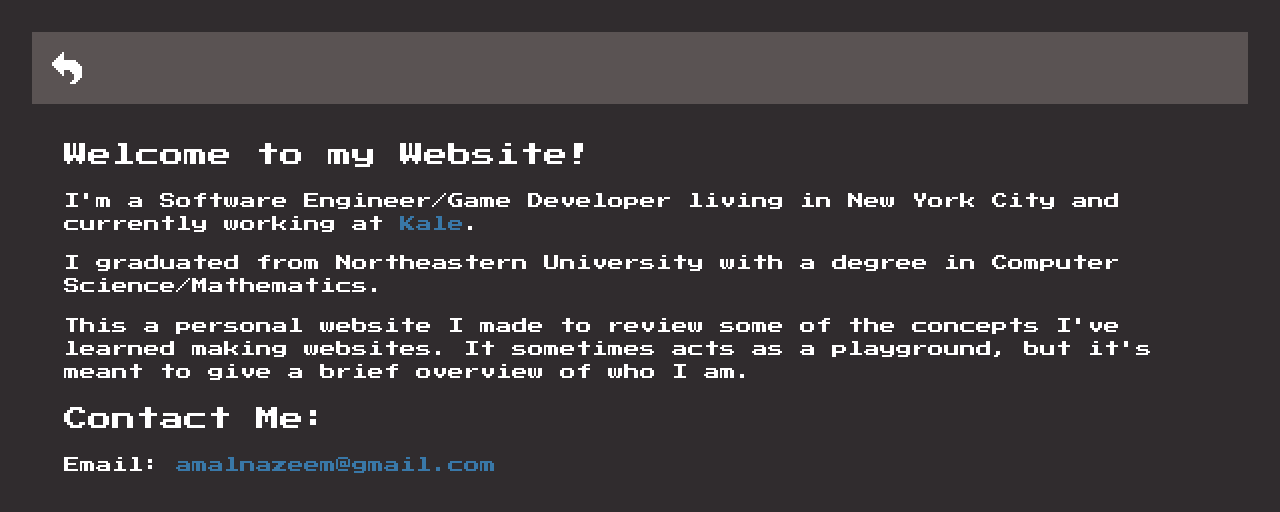
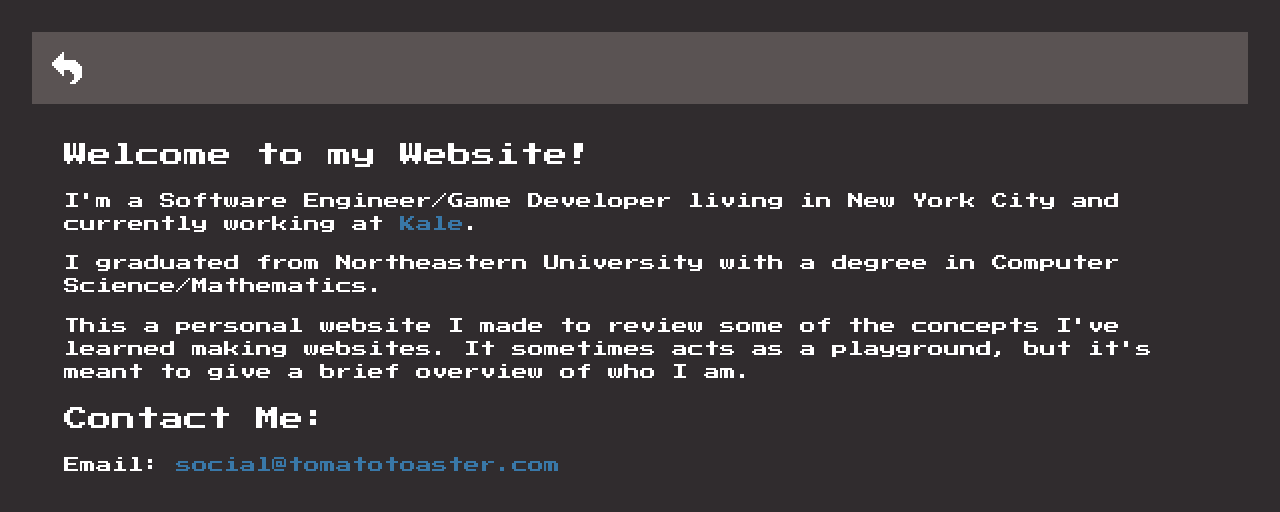
Before and after one commit to TomatoToaster/Website, a React app: page /about in a window 1280 px wide. Shown: the top 512 px of the page. Built offline with nearby package versions, Linux system fonts and the light colour scheme.

Commit message:
Update About.jsx

```diff
--- a/src/components/About.jsx
+++ b/src/components/About.jsx
@@ -16,7 +16,7 @@ class Stuff extends Component {
                 </p>
                 <h2>Contact Me:</h2>
                 <p>
-                    Email: <a href='mailto:amalnazeem@gmail.com'>amalnazeem@gmail.com</a>
+                    Email: <a href='mailto:social@tomatotoaster.com'>social@tomatotoaster.com</a>
                 </p>
             </>
         );
```
